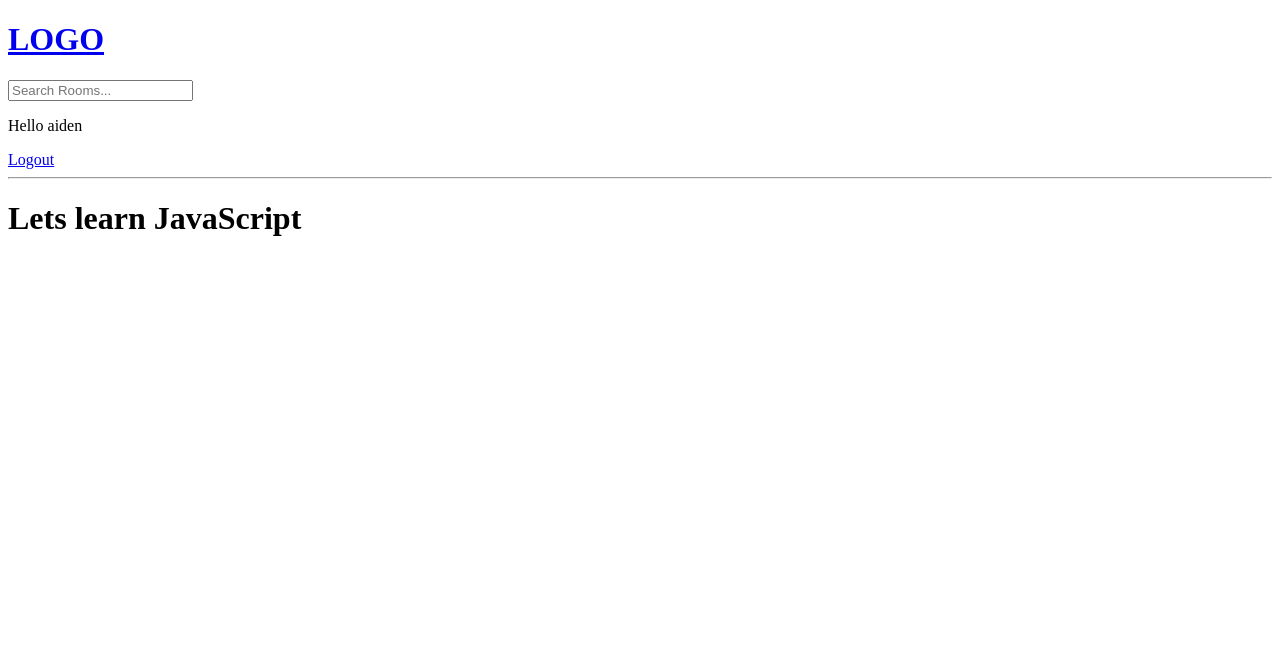
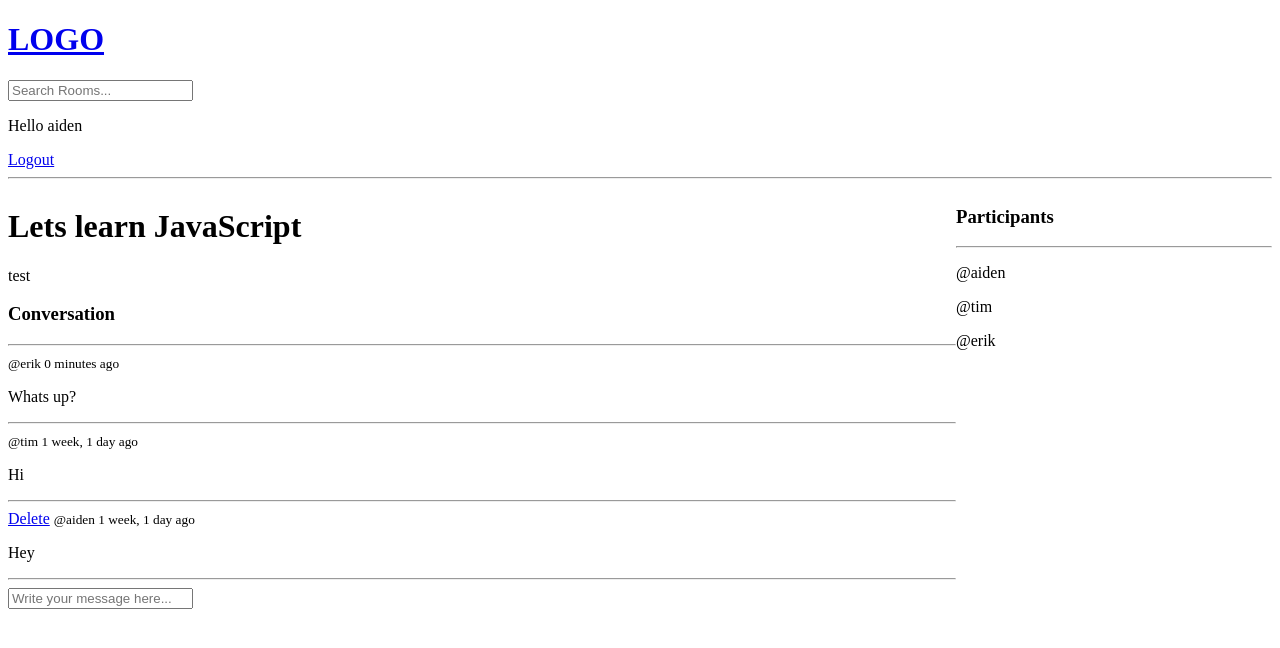
Before and after one commit to AidenVang/StudyBud-Project, a Django app: page /room/1/ in a window 1280 px wide. Shown: the top 648 px of the page. Run offline with Django 5.2, Linux system fonts and the light colour scheme; a user stored in the database is signed in; data comes from the database, SQL or seed files in the repository; both versions use the stored data as it was after the commit.

Commit message:
Chat Room Messages CRUD

```diff
--- a/base/models.py
+++ b/base/models.py
@@ -14,7 +14,7 @@ class Room(models.Model):
     topic = models.ForeignKey(Topic, on_delete=models.SET_NULL, null=True)
     name = models.CharField(max_length=200)
     description = models.TextField(null=True, blank=True)
-    # participants =
+    participants = models.ManyToManyField(User, related_name='participants', blank=True)
     updated = models.DateTimeField(auto_now=True)
     created = models.DateTimeField(auto_now_add=True)
 
--- a/base/templates/base/room.html
+++ b/base/templates/base/room.html
@@ -2,6 +2,58 @@
 
 {% block content %}
 
-<h1>{{room.name}}</h1>
+<style>
+  .room-container{
+    display: grid;
+    grid-template-columns: 3fr 1fr;
+  }
+</style>
+
+<div class="room-container">
+
+  <div>
+    <h1>{{room.name}}</h1>
+
+    <p>{{room.description}}</p>
+
+    <div class="comment-wrapper">
+      <h3>Conversation</h3>
+      <hr>
+
+      {% for message in room_messages %}
+        <div>
+          {% if request.user == message.user %}
+          <a href="{% url 'delete-message' message.id %}">Delete</a>
+          {% endif %}
+          <small>@{{message.user}} {{message.created|timesince}} ago</small>
+          <p>{{message.body}}</p>
+          <hr>
+        </div>
+      {% endfor %}
+    </div>
+
+    {% if request.user.is_authenticated %}
+    <div class="comment-form">
+      <form method="POST" action="">
+        {% csrf_token %}
+        <input type="text" name="body" placeholder="Write your message here..." />
+      </form>
+    </div>
+    {% endif %}
+  </div>
+
+  <div>
+    <h3>Participants</h3>
+    <hr>
+
+    {% for user in participants %}
+      <div>
+        <p>@{{user.username}}</p>
+      </div>
+
+    {% endfor %}
+  </div>
+
+</div>
 
 {% endblock content %}
--- a/base/urls.py
+++ b/base/urls.py
@@ -12,4 +12,5 @@ urlpatterns = [
     path('create-room/', views.createRoom, name="create-room"),
     path('update-room/<str:pk>/', views.updateRoom, name="update-room"),
     path('delete-room/<str:pk>/', views.deleteRoom, name="delete-room"),
+    path('delete-message/<str:pk>/', views.deleteMessage, name="delete-message"),
 ]
--- a/base/views.py
+++ b/base/views.py
@@ -6,7 +6,7 @@ from django.db.models import Q
 from django.contrib.auth.models import User
 from django.contrib.auth import authenticate, login, logout
 from django.contrib.auth.forms import UserCreationForm
-from .models import Room, Topic
+from .models import Room, Topic, Message
 from .forms import RoomForm
 
 # Create your views here.
@@ -80,8 +80,21 @@ def home(request):
 
 def room(request, pk):
     room = Room.objects.get(id=pk)
-    context = {'room': room}
+    room_messages = room.message_set.all().order_by('-created')
+    participants = room.participants.all()
+
+    if request.method == 'POST':
+        message = Message.objects.create(
+            user=request.user,
+            room=room,
+            body=request.POST.get('body'),
+        )
+        room.participants.add(request.user)
+        return redirect('room', pk=room.id)
+
+    context = {'room': room, 'room_messages': room_messages, 'participants': participants}
     return render(request, 'base/room.html', context)
+
 
 @login_required(login_url='login')
 def createRoom(request):
@@ -123,3 +136,15 @@ def deleteRoom(request, pk):
         room.delete()
         return redirect('home')
     return render(request, 'base/delete.html', {'obj':room})
+
+@login_required(login_url='login')
+def deleteMessage(request, pk):
+    message = Message.objects.get(id=pk)
+
+    if request.user != message.user:
+        return HttpResponse('You are not allowed here!')
+
+    if request.method == 'POST':
+        message.delete()
+        return redirect('home')
+    return render(request, 'base/delete.html', {'obj':message})
```
Also changed, not shown: base/migrations/0003_alter_room_options_room_participants.py (added), db.sqlite3.
